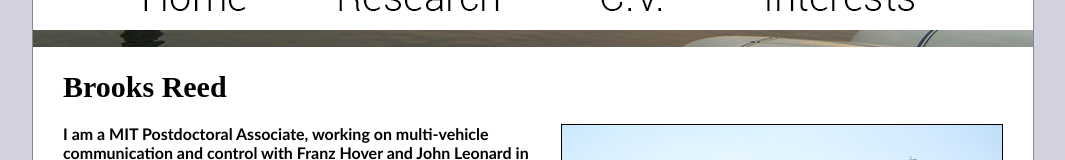
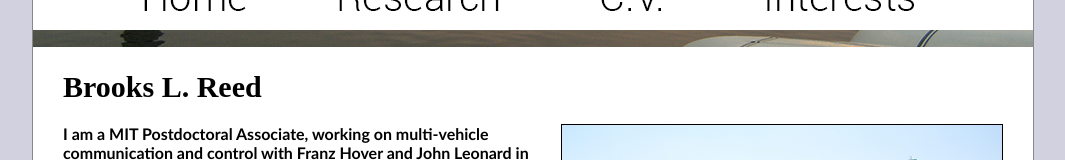
Before and after one commit to brooksreed/brooksreed.github.io, a plain HTML site: page index.html in a window 1280 px wide. Shown: the part 333-493 px from the top of the page, without its empty margins (107-1172 px from the left). Drawn offline with Linux system fonts and the light colour scheme.

Commit message:
adding L

```diff
--- a/index.html
+++ b/index.html
@@ -20,7 +20,7 @@
 </div>
 <div id="innards">
 
-<h1>Brooks Reed</h1>
+<h1>Brooks L. Reed</h1>
  <img class="gen" src="i/front.jpg" "Front Page Image" width="440"/ align="right" style="margin-left:20px">
 
 <p><b>I am a MIT Postdoctoral Associate, working on multi-vehicle communication and control with Franz Hover and John Leonard in the  <a target="_blank"  href="https://marinerobotics.mit.edu/">MIT Marine Robotics Group</a>.</b></p>
```
